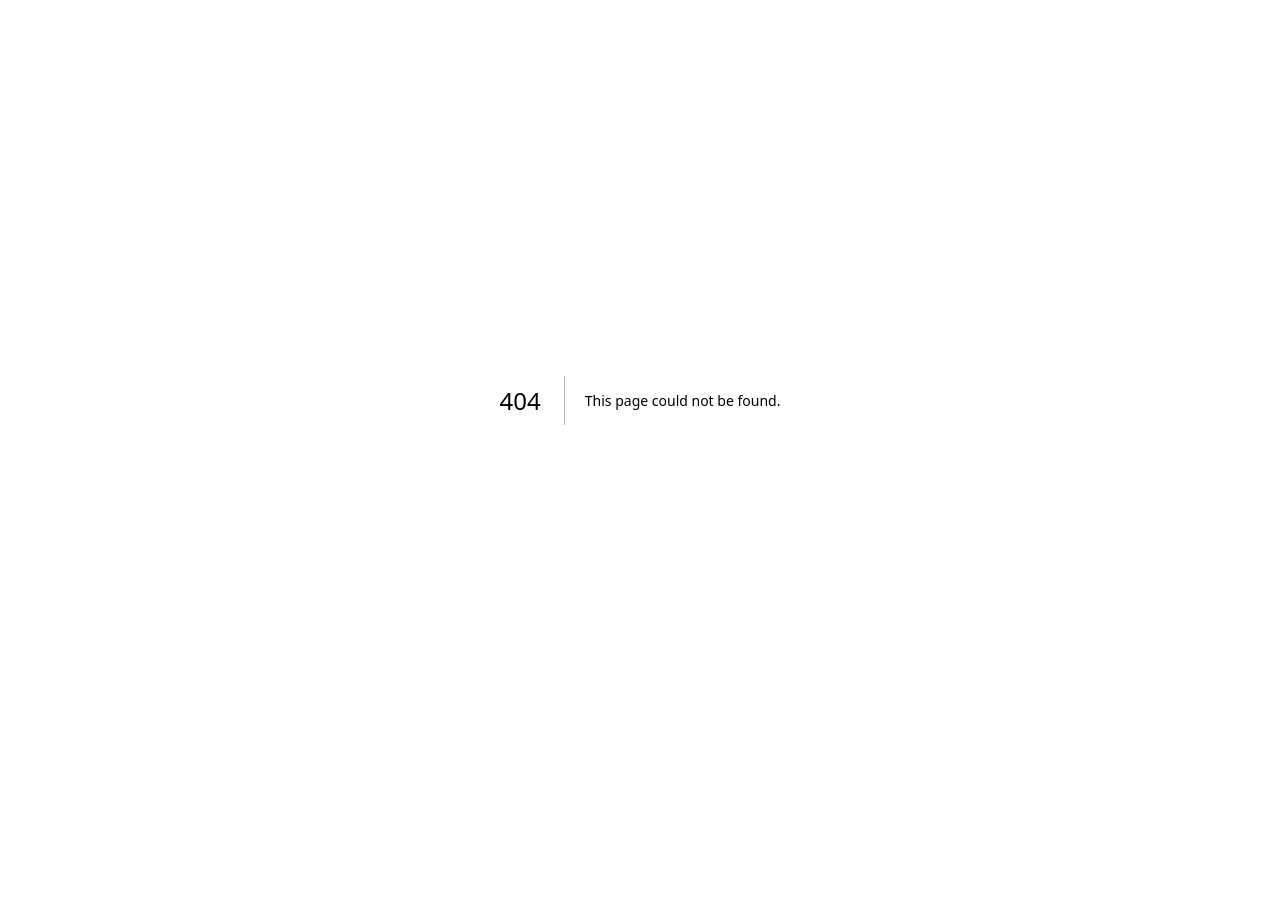
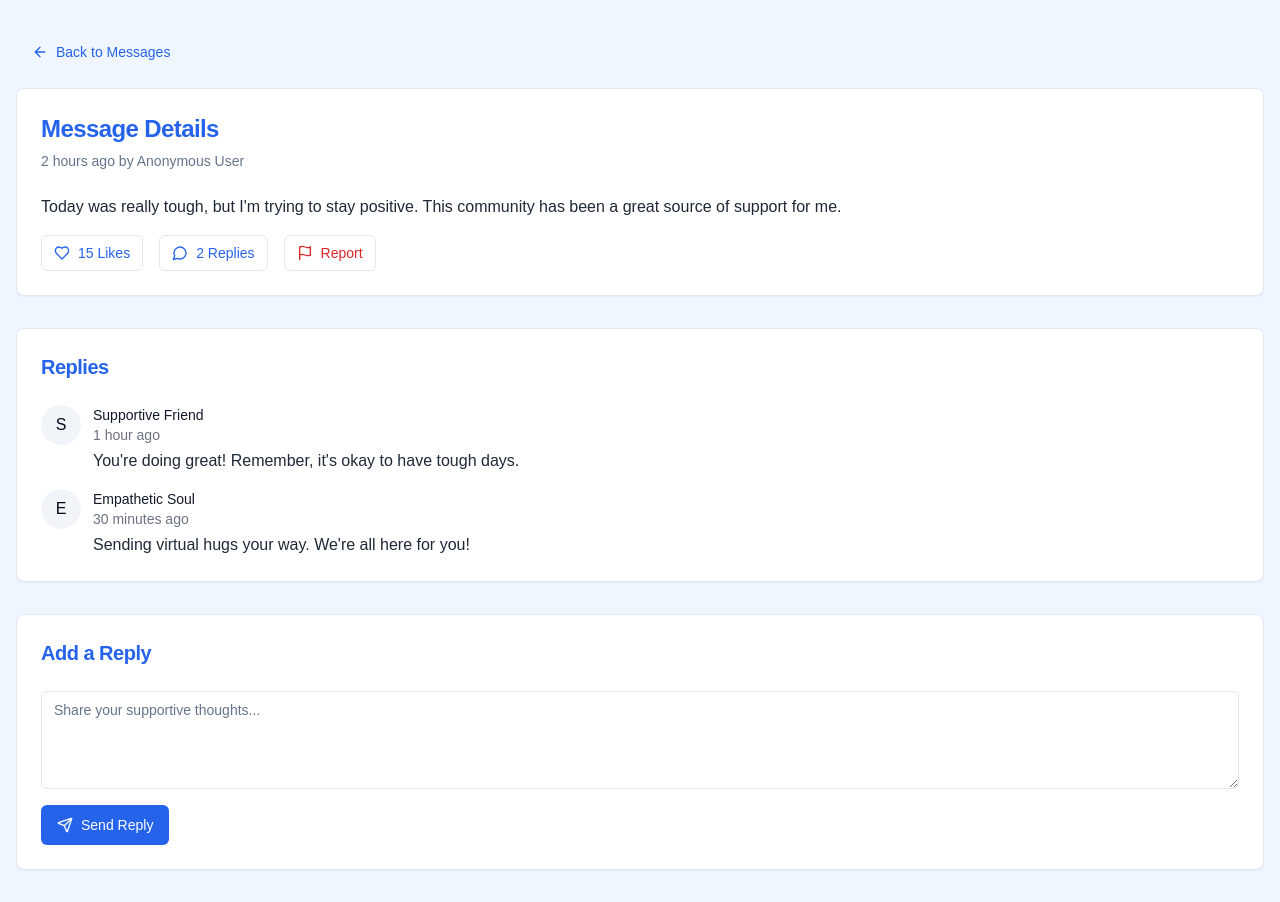
Before and after one commit to AmirAbaris/feel-safe-next, a Next.js app: page /message in a window 1280 px wide. Before the commit this address had no page. Before the commit the page ends 800 px from the top, so only its background shows below. Built offline with nearby package versions, Linux system fonts and the light colour scheme.

Commit message:
[UPDATE] added message page

```diff
--- /dev/null
+++ b/app/message/page.tsx
@@ -0,0 +1,128 @@
+'use client'
+
+import { useState } from 'react'
+import { Heart, MessageCircle, Flag, ArrowLeft, Send } from 'lucide-react'
+import { Button } from "@/components/ui/button"
+import { Textarea } from "@/components/ui/textarea"
+import { Card, CardContent, CardHeader, CardTitle, CardDescription } from "@/components/ui/card"
+import { Avatar, AvatarFallback } from "@/components/ui/avatar"
+
+// Mock data for a single message and its replies
+const initialMessage = {
+    id: 1,
+    content: "Today was really tough, but I'm trying to stay positive. This community has been a great source of support for me.",
+    timestamp: "2 hours ago",
+    likes: 15,
+    author: "Anonymous User",
+    replies: [
+        { id: 1, content: "You're doing great! Remember, it's okay to have tough days.", author: "Supportive Friend", timestamp: "1 hour ago" },
+        { id: 2, content: "Sending virtual hugs your way. We're all here for you!", author: "Empathetic Soul", timestamp: "30 minutes ago" },
+    ]
+}
+
+export default function Page() {
+    const [message, setMessage] = useState(initialMessage)
+    const [newReply, setNewReply] = useState("")
+
+    const handleLike = () => {
+        setMessage(prevMessage => ({
+            ...prevMessage,
+            likes: prevMessage.likes + 1
+        }))
+    }
+
+    const handleReply = (e: React.FormEvent) => {
+        e.preventDefault()
+        if (newReply.trim()) {
+            const newReplyObj = {
+                id: message.replies.length + 1,
+                content: newReply,
+                author: "You",
+                timestamp: "Just now"
+            }
+            setMessage(prevMessage => ({
+                ...prevMessage,
+                replies: [...prevMessage.replies, newReplyObj]
+            }))
+            setNewReply("")
+        }
+    }
+
+    return (
+        <div className="min-h-screen bg-blue-50 dark:bg-gray-900 py-8">
+            <div className="container mx-auto px-4">
+                <Button variant="ghost" className="mb-4 text-blue-600 dark:text-blue-400" onClick={() => window.history.back()}>
+                    <ArrowLeft className="w-4 h-4 mr-2" />
+                    Back to Messages
+                </Button>
+
+                <Card className="mb-8">
+                    <CardHeader>
+                        <CardTitle className="text-2xl text-blue-600 dark:text-blue-300">Message Details</CardTitle>
+                        <CardDescription>{message.timestamp} by {message.author}</CardDescription>
+                    </CardHeader>
+                    <CardContent>
+                        <p className="text-gray-800 dark:text-gray-200 mb-4">{message.content}</p>
+                        <div className="flex items-center space-x-4">
+                            <Button variant="outline" size="sm" onClick={handleLike} className="text-blue-600 dark:text-blue-400">
+                                <Heart className="w-4 h-4 mr-2" />
+                                {message.likes} Likes
+                            </Button>
+                            <Button variant="outline" size="sm" className="text-blue-600 dark:text-blue-400">
+                                <MessageCircle className="w-4 h-4 mr-2" />
+                                {message.replies.length} Replies
+                            </Button>
+                            <Button variant="outline" size="sm" className="text-red-600 dark:text-red-400">
+                                <Flag className="w-4 h-4 mr-2" />
+                                Report
+                            </Button>
+                        </div>
+                    </CardContent>
+                </Card>
+
+                <Card className="mb-8">
+                    <CardHeader>
+                        <CardTitle className="text-xl text-blue-600 dark:text-blue-300">Replies</CardTitle>
+                    </CardHeader>
+                    <CardContent>
+                        <div className="space-y-4">
+                            {message.replies.map((reply) => (
+                                <div key={reply.id} className="flex space-x-3">
+                                    <Avatar>
+                                        <AvatarFallback>{reply.author[0]}</AvatarFallback>
+                                    </Avatar>
+                                    <div className="flex-1">
+                                        <p className="text-sm font-medium text-gray-900 dark:text-gray-100">{reply.author}</p>
+                                        <p className="text-sm text-gray-500 dark:text-gray-400">{reply.timestamp}</p>
+                                        <p className="mt-1 text-gray-800 dark:text-gray-200">{reply.content}</p>
+                                    </div>
+                                </div>
+                            ))}
+                        </div>
+                    </CardContent>
+                </Card>
+
+                <Card>
+                    <CardHeader>
+                        <CardTitle className="text-xl text-blue-600 dark:text-blue-300">Add a Reply</CardTitle>
+                    </CardHeader>
+                    <CardContent>
+                        <form onSubmit={handleReply} className="space-y-4">
+                            <Textarea
+                                placeholder="Share your supportive thoughts..."
+                                value={newReply}
+                                onChange={(e) => setNewReply(e.target.value)}
+                                className="w-full"
+                                rows={4}
+                            />
+                            <Button type="submit" className="bg-blue-600 hover:bg-blue-700 text-white">
+                                <Send className="w-4 h-4 mr-2" />
+                                Send Reply
+                            </Button>
+                        </form>
+                    </CardContent>
+                </Card>
+            </div>
+        </div>
+    )
+}
--- a/app/page.tsx
+++ b/app/page.tsx
@@ -1,4 +1,4 @@
-import { HomePage } from "@/components/home-page";
+import { HomePage } from "@/pages/HopePage";
 
 export default function Home() {
   return (
--- /dev/null
+++ b/components/ui/avatar.tsx
@@ -0,0 +1,50 @@
+"use client"
+
+import * as React from "react"
+import * as AvatarPrimitive from "@radix-ui/react-avatar"
+
+import { cn } from "@/lib/utils"
+
+const Avatar = React.forwardRef<
+  React.ElementRef<typeof AvatarPrimitive.Root>,
+  React.ComponentPropsWithoutRef<typeof AvatarPrimitive.Root>
+>(({ className, ...props }, ref) => (
+  <AvatarPrimitive.Root
+    ref={ref}
+    className={cn(
+      "relative flex h-10 w-10 shrink-0 overflow-hidden rounded-full",
+      className
+    )}
+    {...props}
+  />
+))
+Avatar.displayName = AvatarPrimitive.Root.displayName
+
+const AvatarImage = React.forwardRef<
+  React.ElementRef<typeof AvatarPrimitive.Image>,
+  React.ComponentPropsWithoutRef<typeof AvatarPrimitive.Image>
+>(({ className, ...props }, ref) => (
+  <AvatarPrimitive.Image
+    ref={ref}
+    className={cn("aspect-square h-full w-full", className)}
+    {...props}
+  />
+))
+AvatarImage.displayName = AvatarPrimitive.Image.displayName
+
+const AvatarFallback = React.forwardRef<
+  React.ElementRef<typeof AvatarPrimitive.Fallback>,
+  React.ComponentPropsWithoutRef<typeof AvatarPrimitive.Fallback>
+>(({ className, ...props }, ref) => (
+  <AvatarPrimitive.Fallback
+    ref={ref}
+    className={cn(
+      "flex h-full w-full items-center justify-center rounded-full bg-muted",
+      className
+    )}
+    {...props}
+  />
+))
+AvatarFallback.displayName = AvatarPrimitive.Fallback.displayName
+
+export { Avatar, AvatarImage, AvatarFallback }
--- /dev/null
+++ b/components/ui/textarea.tsx
@@ -0,0 +1,24 @@
+import * as React from "react"
+
+import { cn } from "@/lib/utils"
+
+export interface TextareaProps
+  extends React.TextareaHTMLAttributes<HTMLTextAreaElement> {}
+
+const Textarea = React.forwardRef<HTMLTextAreaElement, TextareaProps>(
+  ({ className, ...props }, ref) => {
+    return (
+      <textarea
+        className={cn(
+          "flex min-h-[80px] w-full rounded-md border border-input bg-background px-3 py-2 text-sm ring-offset-background placeholder:text-muted-foreground focus-visible:outline-none focus-visible:ring-2 focus-visible:ring-ring focus-visible:ring-offset-2 disabled:cursor-not-allowed disabled:opacity-50",
+          className
+        )}
+        ref={ref}
+        {...props}
+      />
+    )
+  }
+)
+Textarea.displayName = "Textarea"
+
+export { Textarea }
--- a/package.json
+++ b/package.json
@@ -9,6 +9,7 @@
     "lint": "next lint"
   },
   "dependencies": {
+    "@radix-ui/react-avatar": "^1.1.0",
     "@radix-ui/react-slot": "^1.1.0",
     "class-variance-authority": "^0.7.0",
     "clsx": "^2.1.1",
--- a/components/home-page.tsx
+++ b/pages/HopePage.tsx
@@ -5,7 +5,7 @@ import { Heart, Send, Shield, Users, BookOpen, BarChart } from 'lucide-react'
 import { Button } from "@/components/ui/button"
 import { Input } from "@/components/ui/input"
 import { Card, CardContent, CardHeader, CardTitle } from "@/components/ui/card"
-import { HeroSection } from './hero-section'
+import { HeroSection } from '../components/hero-section'
 
 const initialMessages = [
   { id: 1, content: "Today was challenging, but I'm finding strength in this community.", timestamp: "2 hours ago", likes: 5 },
```
Also changed, not shown: 1 other file (tests, documents, lock files or other folders).
